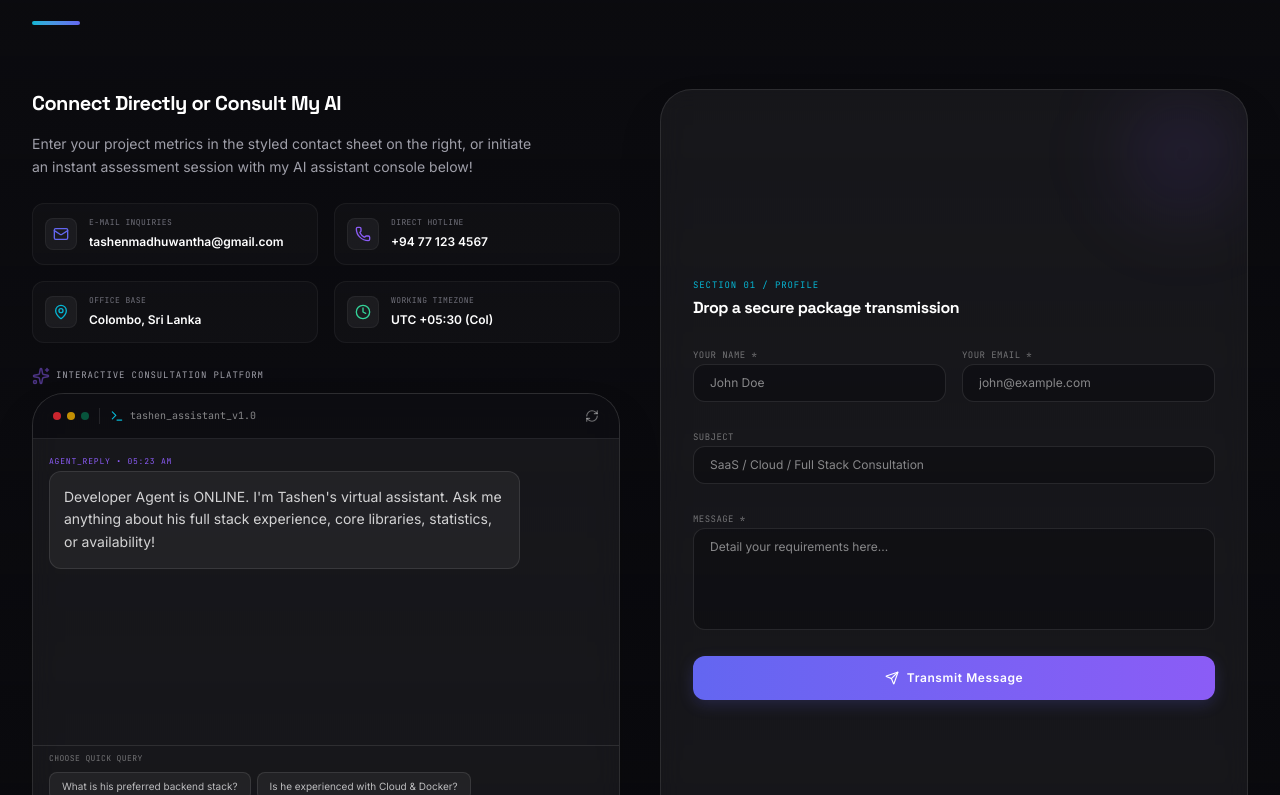
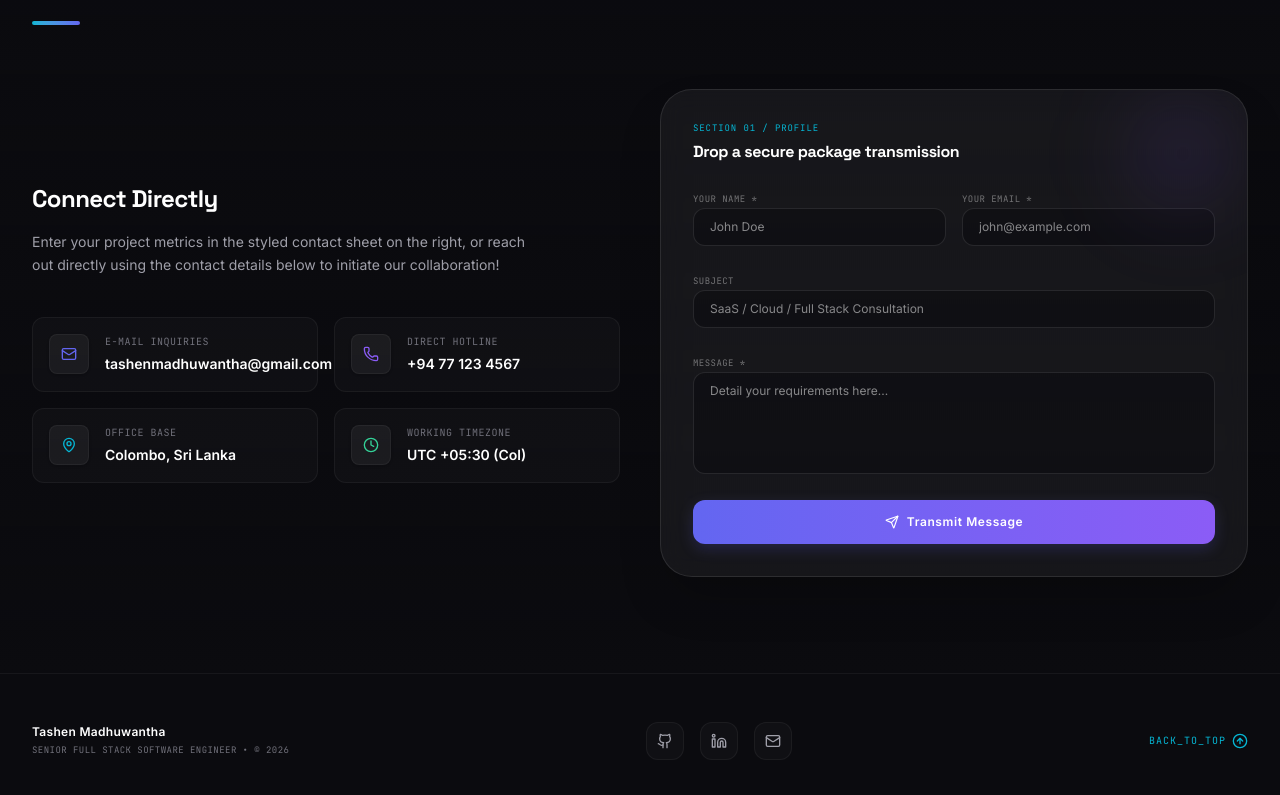
Before and after one commit to Shenmadu/tashen-madhuwantha, a Next.js app: page / in a window 1280 px wide. Shown: the part 7025-7820 px from the top of the page. Built offline with nearby package versions, Linux system fonts and the light colour scheme.

Commit message:
refactor ContactSection: remove AI Assistant, update layout and styling for clarity

```diff
--- a/src/components/ContactSection.tsx
+++ b/src/components/ContactSection.tsx
@@ -1,7 +1,6 @@
 import { useState, FormEvent } from 'react';
 import { motion, AnimatePresence } from 'motion/react';
-import { Mail, Phone, MapPin, CheckCircle, Clock, Send, Sparkles } from 'lucide-react';
-import AIAssistant from './AIAssistant';
+import { Mail, Phone, MapPin, CheckCircle, Clock, Send } from 'lucide-react';
 
 export default function ContactSection() {
   const [formData, setFormData] = useState({
@@ -70,29 +69,29 @@ export default function ContactSection() {
         {/* Multi-tier communication grid */}
         <div className="grid grid-cols-1 lg:grid-cols-12 gap-10 items-stretch">
 
-          {/* Left Panel: Direct details & AI Assistant sandbox */}
-          <div className="lg:col-span-6 flex flex-col justify-between space-y-6">
+          {/* Left Panel: Direct details */}
+          <div className="lg:col-span-6 flex flex-col justify-center space-y-8">
 
             <div className="space-y-4 text-left">
-              <h3 className="font-sans text-xl font-bold text-white tracking-tight">
-                Connect Directly or Consult My AI
+              <h3 className="font-sans text-2xl font-bold text-white tracking-tight">
+                Connect Directly
               </h3>
-              <p className="font-sans text-xs sm:text-sm text-zinc-400 leading-relaxed max-w-lg">
-                Enter your project metrics in the styled contact sheet on the right, or initiate an instant assessment session with my AI assistant console below!
+              <p className="font-sans text-sm text-zinc-400 leading-relaxed max-w-lg">
+                Enter your project metrics in the styled contact sheet on the right, or reach out directly using the contact details below to initiate our collaboration!
               </p>
 
               {/* Badges block */}
-              <div className="grid grid-cols-1 sm:grid-cols-2 gap-4 pt-2">
+              <div className="grid grid-cols-1 sm:grid-cols-2 gap-4 pt-6">
                 {contactInfos.map(info => (
-                  <div key={info.id} className="p-3 bg-white/2.5 border border-white/5 rounded-xl flex items-center gap-3">
-                    <div className="w-8 h-8 rounded-lg bg-white/5 flex items-center justify-center border border-white/5 font-semibold shrink-0">
+                  <div key={info.id} className="p-4 bg-white/2.5 border border-white/5 rounded-xl flex items-center gap-4 hover:bg-white/5 transition-colors">
+                    <div className="w-10 h-10 rounded-lg bg-white/5 flex items-center justify-center border border-white/5 shrink-0 shadow-sm">
                       {info.icon}
                     </div>
                     <div className="text-left font-sans">
-                      <span className="block text-[8px] font-mono text-zinc-500 tracking-wider uppercase">{info.label}</span>
+                      <span className="block text-[10px] font-mono text-zinc-500 tracking-wider uppercase mb-0.5">{info.label}</span>
                       <a
                         href={info.id === 'mail' ? `mailto:${info.val}` : undefined}
-                        className="text-xs font-semibold text-white hover:text-indigo-400 transition-colors"
+                        className="text-sm font-semibold text-white hover:text-indigo-400 transition-colors"
                       >
                         {info.val}
                       </a>
@@ -100,15 +99,6 @@ export default function ContactSection() {
                   </div>
                 ))}
               </div>
-            </div>
-
-            {/* AI Assistant Embed Area */}
-            <div className="w-full">
-              <div className="mb-2 text-left flex items-center gap-1.5">
-                <Sparkles className="w-4.5 h-4.5 text-[#8B5CF6] animate-pulse" />
-                <span className="font-mono text-[9px] tracking-widest text-zinc-400 uppercase">Interactive Consultation Platform</span>
-              </div>
-              <AIAssistant />
             </div>
 
           </div>
```
